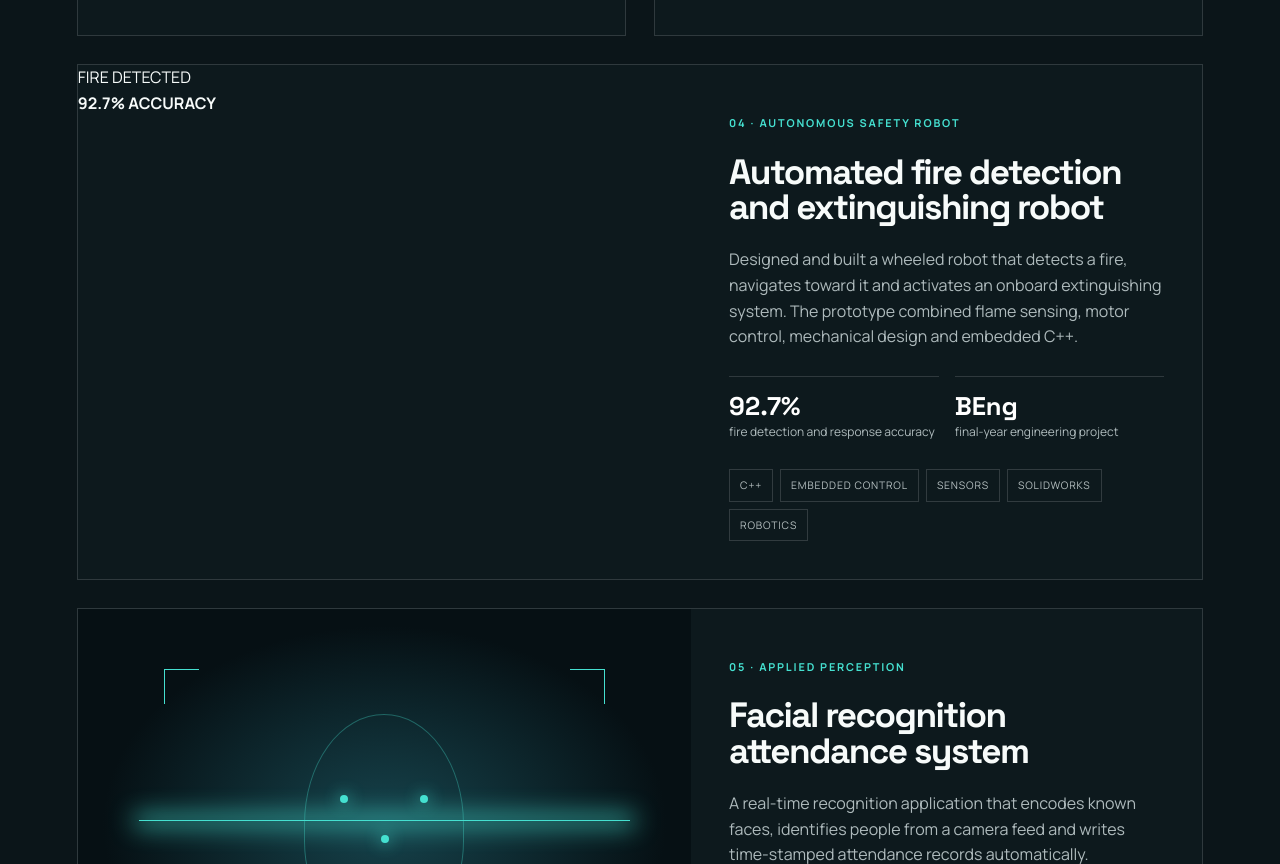
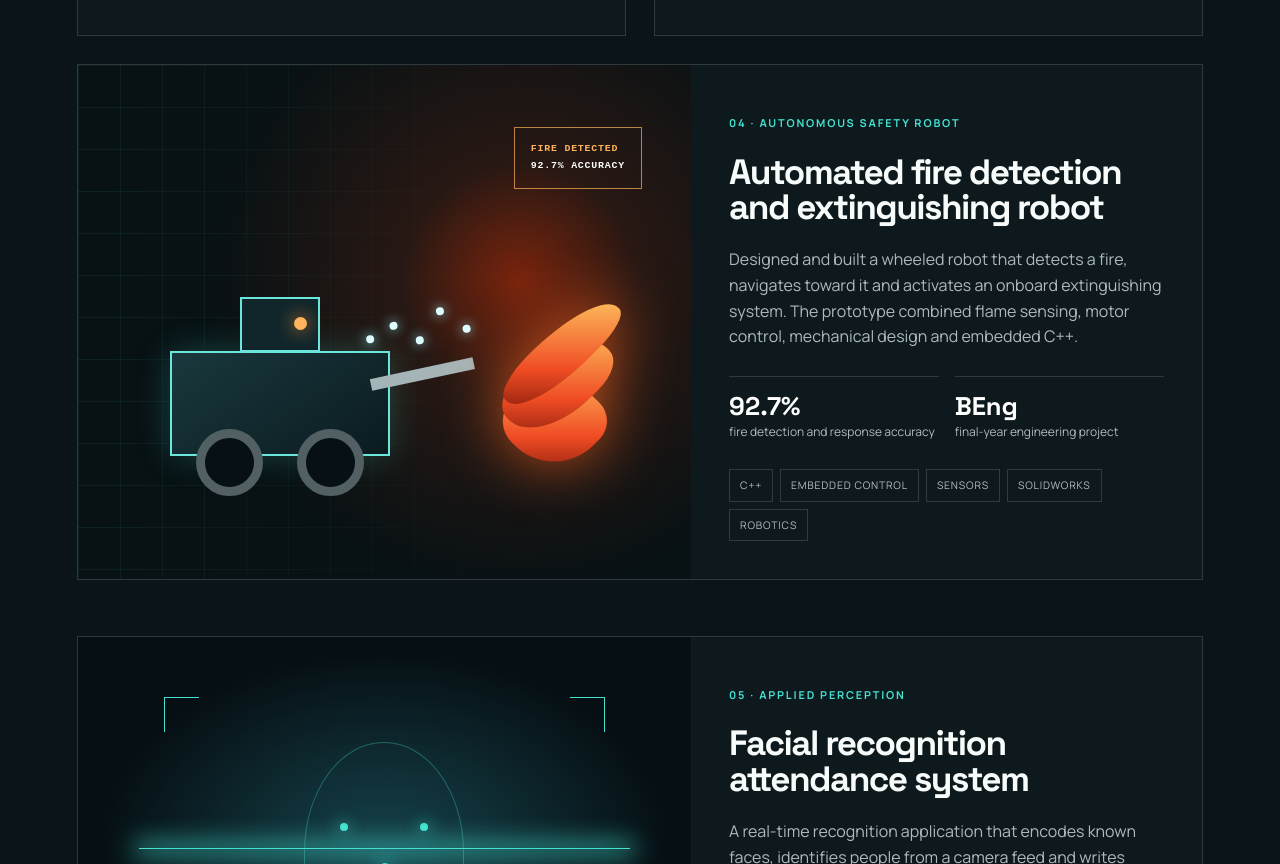
Before and after one commit to MelaObuoha/MelaObuoha.github.io, a plain HTML site: page index.html in a window 1280 px wide. Shown: the part 3045-3909 px from the top of the page. Drawn offline with Linux system fonts and the light colour scheme.

Commit message:
Style fire robot project

```diff
--- a/overrides.css
+++ b/overrides.css
@@ -9,3 +9,149 @@
 .hero-image {
   background-image: url("assets/robotics-hero.jpg");
 }
+
+.fire-project {
+  margin-bottom: 28px;
+}
+
+.fire-visual {
+  min-height: 480px;
+  position: relative;
+  overflow: hidden;
+  background: radial-gradient(circle at 72% 42%, #7a240d 0, #281813 22%, #081114 58%);
+}
+
+.fire-visual::before {
+  content: "";
+  position: absolute;
+  inset: 0;
+  background-image: linear-gradient(rgba(69,224,208,.08) 1px, transparent 1px), linear-gradient(90deg, rgba(69,224,208,.08) 1px, transparent 1px);
+  background-size: 42px 42px;
+  mask-image: linear-gradient(to right, #000, transparent 75%);
+}
+
+.robot-body {
+  position: absolute;
+  left: 15%;
+  bottom: 24%;
+  width: 220px;
+  height: 105px;
+  border: 2px solid #6be6da;
+  background: linear-gradient(145deg, #19383d, #0b1b20);
+  box-shadow: 0 0 35px rgba(69,224,208,.24);
+}
+
+.sensor-head {
+  position: absolute;
+  width: 80px;
+  height: 55px;
+  left: 68px;
+  top: -56px;
+  border: 2px solid #6be6da;
+  background: #10262b;
+}
+
+.sensor-head::after {
+  content: "";
+  position: absolute;
+  width: 13px;
+  height: 13px;
+  border-radius: 50%;
+  background: #ffb35c;
+  right: 11px;
+  top: 18px;
+  box-shadow: 0 0 18px #ff8b32;
+}
+
+.nozzle {
+  position: absolute;
+  width: 105px;
+  height: 12px;
+  right: -88px;
+  top: 26px;
+  background: #a5b4b6;
+  transform: rotate(-12deg);
+  transform-origin: left center;
+}
+
+.wheel {
+  position: absolute;
+  width: 67px;
+  height: 67px;
+  bottom: -42px;
+  border: 9px solid #526064;
+  border-radius: 50%;
+  background: #071014;
+}
+
+.wheel.left { left: 24px; }
+.wheel.right { right: 24px; }
+
+.flame {
+  position: absolute;
+  right: 13%;
+  bottom: 22%;
+  width: 110px;
+  height: 180px;
+  filter: drop-shadow(0 0 30px rgba(255,102,31,.72));
+}
+
+.flame i {
+  position: absolute;
+  bottom: 0;
+  border-radius: 70% 30% 65% 35%;
+  transform: rotate(45deg);
+  background: linear-gradient(135deg, #ffd166, #f04c24 62%, #7d170a);
+}
+
+.flame i:nth-child(1) { width: 90px; height: 90px; left: 8px; }
+.flame i:nth-child(2) { width: 68px; height: 120px; left: 22px; bottom: 23px; }
+.flame i:nth-child(3) { width: 45px; height: 145px; left: 38px; bottom: 40px; }
+
+.spray {
+  position: absolute;
+  left: 43%;
+  right: 24%;
+  bottom: 42%;
+  height: 60px;
+  transform: rotate(-8deg);
+}
+
+.spray span {
+  position: absolute;
+  left: calc(var(--i, 1) * 12%);
+  width: 8px;
+  height: 8px;
+  border-radius: 50%;
+  background: #dffcff;
+  box-shadow: 0 0 12px #8eefff;
+}
+
+.spray span:nth-child(1) { --i: 1; top: 22px; }
+.spray span:nth-child(2) { --i: 2; top: 12px; }
+.spray span:nth-child(3) { --i: 3; top: 30px; }
+.spray span:nth-child(4) { --i: 4; top: 4px; }
+.spray span:nth-child(5) { --i: 5; top: 25px; }
+
+.detection-box {
+  position: absolute;
+  right: 8%;
+  top: 12%;
+  padding: 13px 16px;
+  border: 1px solid rgba(255,179,92,.7);
+  color: #ffb35c;
+  font: 600 .62rem/1.7 monospace;
+  letter-spacing: .08em;
+}
+
+.detection-box b { color: #fff; }
+
+@media (max-width: 900px) {
+  .fire-visual { min-height: 400px; }
+}
+
+@media (max-width: 600px) {
+  .robot-body { left: 8%; transform: scale(.72); transform-origin: left bottom; }
+  .flame { right: 6%; transform: scale(.75); transform-origin: right bottom; }
+  .detection-box { right: 5%; top: 7%; }
+}
```
